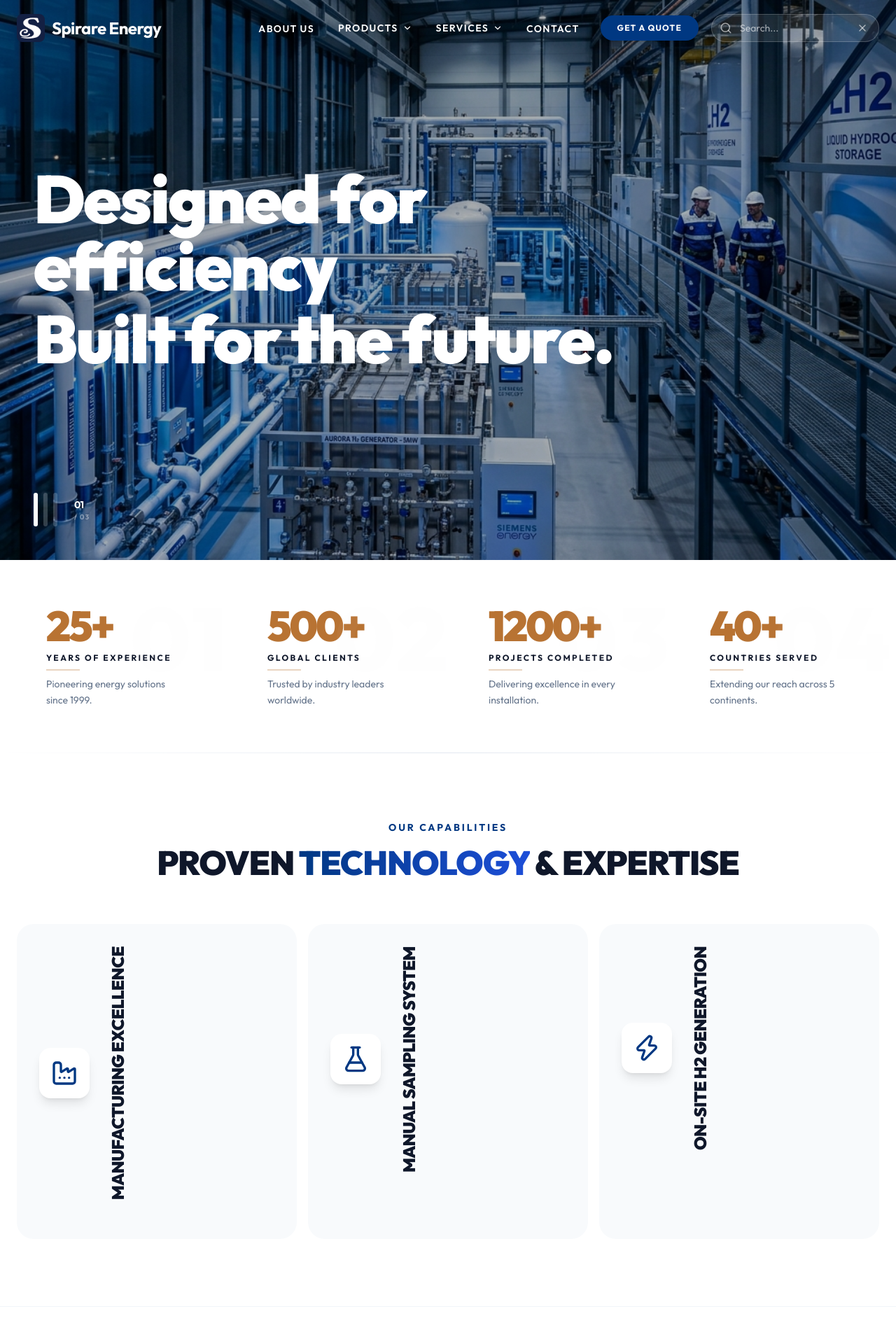
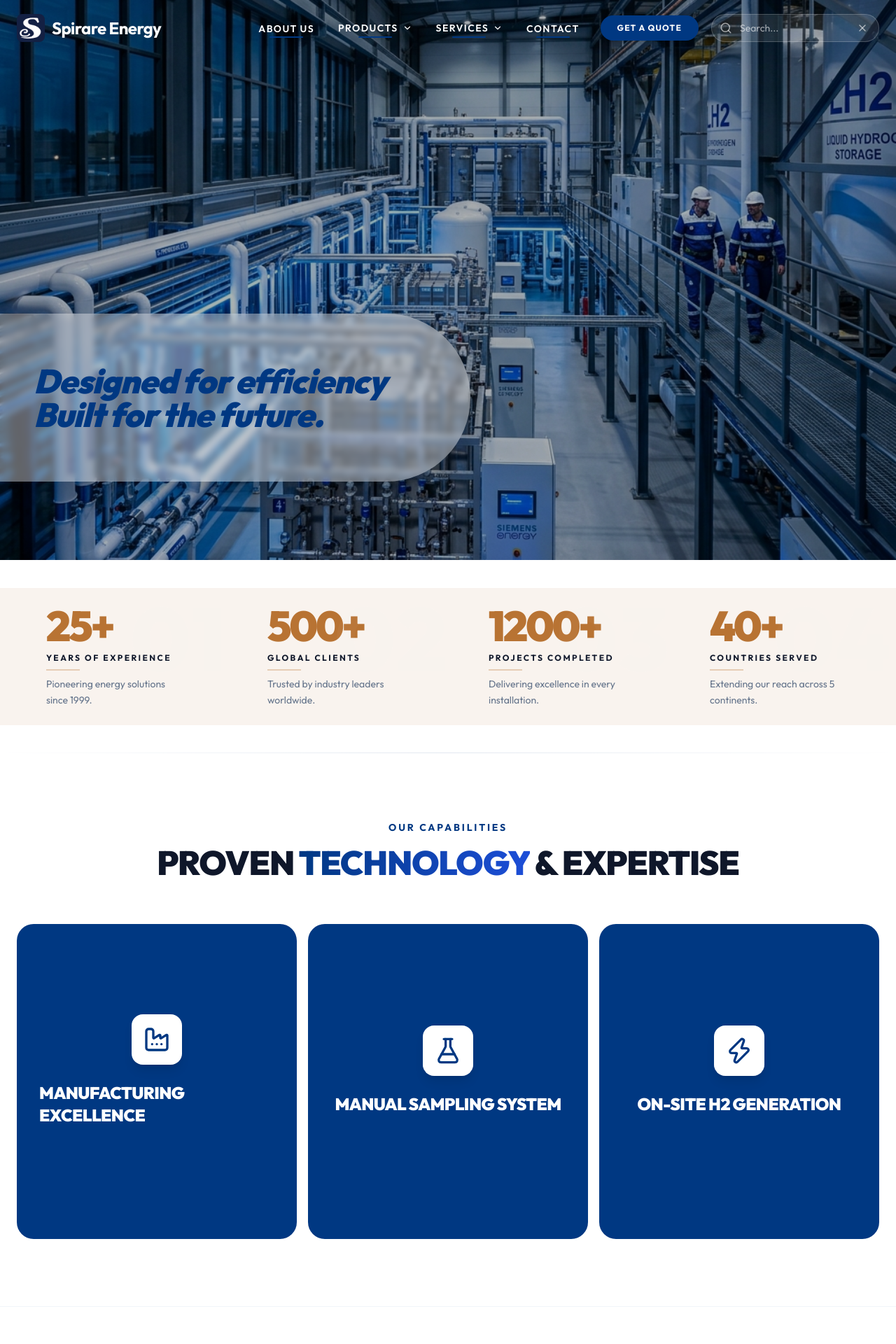
Before and after one commit to vikassingh6264/spirare, a React (Vite) app: page / in a window 1280 px wide. Shown: the top 1920 px of the page at 70% size. Built offline with nearby package versions, Linux system fonts and the light colour scheme.

Commit message:
UI hover changes

```diff
--- a/src/components/ExcellenceSection.tsx
+++ b/src/components/ExcellenceSection.tsx
@@ -7,7 +7,7 @@ const CATEGORIES = [
     id: 'manufacturing',
     title: 'MANUFACTURING EXCELLENCE',
     icon: <Factory size={40} />,
-    color: 'from-brand-blue to-blue-900',
+    color: 'from-[#B87333] to-[#B87333]',
     points: [
       'Precision driven manufacturing with disciplined process control',
       'Controlled fabrication using approved materials and qualified procedures',
@@ -21,7 +21,7 @@ const CATEGORIES = [
     id: 'sampling',
     title: 'MANUAL SAMPLING SYSTEM',
     icon: <FlaskConical size={40} />,
-    color: 'from-brand-blue to-blue-900',
+    color: 'from-[#B87333] to-[#B87333]',
     points: [
       'Sampling Is Our DNA: accuracy drives our engineering decisions',
       'Delivering truly representative samples from process tap to laboratory',
@@ -34,7 +34,7 @@ const CATEGORIES = [
     id: 'hydrogen',
     title: 'ON-SITE H2 GENERATION',
     icon: <Zap size={40} />,
-    color: 'from-brand-blue to-blue-900',
+    color: 'from-[#B87333] to-[#B87333]',
     points: [
       'Variable capacity hydrogen plants (Alkaline, PEM, and SOEC)',
       'Complete ecosystem: purification, compression, storage, and dispensers',
@@ -58,7 +58,6 @@ const ExcellenceSection = () => {
             viewport={{ once: true }}
             className="flex items-center justify-center gap-4 mb-4"
           >
-            {/* <div className="h-px w-12 bg-brand-blue" /> */}
             <span className="text-brand-blue font-bold tracking-[0.2em] uppercase text-sm">
               Our Capabilities
             </span>
@@ -76,26 +75,20 @@ const ExcellenceSection = () => {
               onMouseLeave={() => setHoveredId(null)}
               className={`relative overflow-hidden transition-all duration-700 ease-in-out cursor-pointer group rounded-3xl ${hoveredId === category.id
                 ? 'flex-[4] h-[400px] shadow-2xl'
-                : 'flex-1 h-[450px] bg-slate-50'
+                : 'flex-1 h-[450px] bg-brand-blue'
                 }`}
             >
-              {/* Background with Gradient */}
               <div className={`absolute inset-0 bg-gradient-to-br transition-opacity duration-700 ${category.color} ${hoveredId === category.id ? 'opacity-100' : 'opacity-0'
                 }`} />
-
-              {/* Content Wrapper */}
-              <div className="relative h-full p-8 flex flex-col">
-                <div className="flex flex-col lg:flex-row lg:items-center gap-6 mb-8">
-                  <div className={`p-4 rounded-2xl transition-all duration-500 ${hoveredId === category.id ? 'bg-white/20 text-white rotate-0' : 'bg-white text-brand-blue shadow-lg group-hover:rotate-0'
-                    }`}>
+              <div className="relative h-full p-8 flex flex-col items-center justify-center">
+                <div className="flex flex-col items-center justify-center gap-6 mb-8">
+                  <div className={`p-4 w-fit rounded-2xl transition-all duration-500 ${hoveredId === category.id ? 'bg-white/20 text-white' : 'bg-white text-brand-blue shadow-lg'}`}>
                     {category.icon}
                   </div>
-                  <h3 className={`text-xl lg:text-2xl font-black tracking-tight transition-colors duration-500 ${hoveredId === category.id ? 'text-white' : 'text-brand-navy'
-                    } ${hoveredId !== category.id && 'lg:[writing-mode:vertical-rl] lg:rotate-180'}`}>
+                  <h3 className={`text-xl lg:text-2xl font-black tracking-tight transition-colors duration-500 ${hoveredId === category.id ? 'text-white' : 'text-white'}`}>
                     {category.title}
                   </h3>
                 </div>
-
                 <AnimatePresence>
                   {hoveredId === category.id && (
                     <motion.div
--- a/src/components/Hero.tsx
+++ b/src/components/Hero.tsx
@@ -83,8 +83,7 @@ const Hero = () => {
           </motion.div>
         </AnimatePresence>
       </div>
-      <div className="relative z-20 w-full max-w-8xl mx-auto px-6 md:px-12">
-        <div className="max-w-4xl">
+      <div className="absolute bottom-28 left-0 z-20 w-[90%] max-w-2xl rounded-r-full h-[240px] bg-[#F5F5F5]/40 backdrop-blur-sm p-8 md:p-12 shadow-2xl flex flex-col justify-center">
         <AnimatePresence mode="wait">
           <motion.div
             key={page}
@@ -94,9 +93,9 @@ const Hero = () => {
             variants={textVariants}
             transition={{ duration: 0.5, ease: "easeOut" }}
           >
-              <h1 className="text-5xl sm:text-7xl md:text-8xl font-black tracking-tight text-white mb-8 leading-[0.9]">
+            <h1 className="text-4xl md:text-5xl font-black tracking-tight text-brand-navy leading-[1.1] italic">
               {SLIDES[currentSlide].title.split('. ').map((part, i) => (
-                  <span key={i} className="block mb-2">
+                <span key={i} className="block text-brand-blue">
                   {part}
                 </span>
               ))}
@@ -104,32 +103,6 @@ const Hero = () => {
           </motion.div>
         </AnimatePresence>
       </div>
-      </div>
-      <div className="absolute bottom-12 left-6 md:left-12 z-30 flex items-center gap-6">
-        <div className="flex gap-2">
-          {SLIDES.map((_, index) => (
-            <button
-              key={index}
-              onClick={() => {
-                const direction = index > currentSlide ? 1 : -1;
-                setPage([index, direction]);
-              }}
-              className="group relative h-12 w-1.5 bg-white/20 overflow-hidden rounded-full"
-            >
-              <motion.div
-                className="absolute top-0 left-0 w-full bg-white"
-                initial={false}
-                animate={{ height: index === currentSlide ? '100%' : '0%' }}
-                transition={{ duration: 0.5 }}
-              />
-            </button>
-          ))}
-        </div>
-        <div className="flex flex-col">
-          <span className="text-white text-sm font-bold tracking-tighter">0{currentSlide + 1}</span>
-          <span className="text-white/40 text-[10px] font-bold tracking-widest uppercase">/ 0{SLIDES.length}</span>
-        </div>
-      </div>
     </section>
   );
 };
--- a/src/components/Navbar.tsx
+++ b/src/components/Navbar.tsx
@@ -90,12 +90,12 @@ const Navbar = () => {
             >
               <Link
                 to={link.href}
-                className={`relative text-sm font-semibold tracking-widest uppercase px-4 py-2 rounded-lg transition-all duration-300 group ${isActive(link.href) ? 'text-brand-blue' : (isScrolled ? 'text-brand-navy hover:text-brand-blue' : 'text-white hover:text-brand-blue')
+                className={`relative text-sm font-semibold tracking-widest uppercase px-4 py-2 rounded-lg transition-all duration-300 group ${isActive(link.href) ? 'text-brand-blue' : (isScrolled ? 'text-brand-navy' : 'text-white')
                   }`}
               >
                 {link.name}
                 <span
-                  className={`absolute bottom-1 left-1/2 -translate-x-1/2 h-0.5 bg-brand-blue rounded-full transition-all duration-300 ${isActive(link.href) ? 'w-12' : 'w-0 group-hover:w-12'
+                  className={`absolute bottom-1 left-1/2 -translate-x-1/2 h-0.5 bg-brand-blue rounded-full transition-all duration-300 ${isActive(link.href) ? 'w-12' : 'w-12 group-hover:w-12'
                     }`}
                 />
               </Link>
@@ -110,7 +110,7 @@ const Navbar = () => {
             onMouseLeave={handleMouseLeave}
           >
             <div
-              className={`relative text-sm font-semibold tracking-widest uppercase px-4 py-2 rounded-lg transition-all duration-300 flex items-center gap-1.5 group ${isActive('/products') ? 'text-brand-blue' : (isScrolled ? 'text-brand-navy hover:text-brand-blue' : 'text-white hover:text-brand-blue')
+              className={`relative text-sm font-semibold tracking-widest uppercase px-4 py-2 rounded-lg transition-all duration-300 flex items-center gap-1.5 group ${isActive('/products') ? 'text-brand-blue' : (isScrolled ? 'text-brand-navy' : 'text-white')
                 }`}
             >
               Products
@@ -119,7 +119,7 @@ const Navbar = () => {
                 className={`transition-transform duration-300 ${activeDropdown === 'products' ? 'rotate-180' : ''}`}
               />
               <span
-                className={`absolute bottom-1 left-1/2 -translate-x-1/2 h-0.5 bg-brand-blue rounded-full transition-all duration-300 ${isActive('/products') || activeDropdown === 'products' ? 'w-12' : 'w-0 group-hover:w-12'
+                className={`absolute bottom-1 left-1/2 -translate-x-1/2 h-0.5 bg-brand-blue rounded-full transition-all duration-300 ${isActive('/products') || activeDropdown === 'products' ? 'w-12' : 'w-12 group-hover:w-12'
                   }`}
               />
             </div>
@@ -167,7 +167,7 @@ const Navbar = () => {
             onMouseLeave={handleMouseLeave}
           >
             <div
-              className={`relative text-sm font-semibold tracking-widest uppercase px-4 py-2 rounded-lg transition-all duration-300 flex items-center gap-1.5 group ${isActive('/services') ? 'text-brand-blue' : (isScrolled ? 'text-brand-navy hover:text-brand-blue' : 'text-white hover:text-brand-blue')
+              className={`relative text-sm font-semibold tracking-widest uppercase px-4 py-2 rounded-lg transition-all duration-300 flex items-center gap-1.5 group ${isActive('/services') ? 'text-brand-blue' : (isScrolled ? 'text-brand-navy' : 'text-white')
                 }`}
             >
               Services
@@ -176,7 +176,7 @@ const Navbar = () => {
                 className={`transition-transform duration-300 ${activeDropdown === 'services' ? 'rotate-180' : ''}`}
               />
               <span
-                className={`absolute bottom-1 left-1/2 -translate-x-1/2 h-0.5 bg-brand-blue rounded-full transition-all duration-300 ${isActive('/services') || activeDropdown === 'services' ? 'w-12' : 'w-0 group-hover:w-12'
+                className={`absolute bottom-1 left-1/2 -translate-x-1/2 h-0.5 bg-brand-blue rounded-full transition-all duration-300 ${isActive('/services') || activeDropdown === 'services' ? 'w-12' : 'w-12 group-hover:w-12'
                   }`}
               />
             </div>
@@ -225,12 +225,12 @@ const Navbar = () => {
           >
             <Link
               to="/contact"
-              className={`relative text-sm font-semibold tracking-widest uppercase px-4 py-2 rounded-lg transition-all duration-300 group ${isActive('/contact') ? 'text-brand-blue' : (isScrolled ? 'text-brand-navy hover:text-brand-blue' : 'text-white hover:text-brand-blue')
+              className={`relative text-sm font-semibold tracking-widest uppercase px-4 py-2 rounded-lg transition-all duration-300 group ${isActive('/contact') ? 'text-brand-blue' : (isScrolled ? 'text-brand-navy' : 'text-white')
                 }`}
             >
               Contact
               <span
-                className={`absolute bottom-1 left-1/2 -translate-x-1/2 h-0.5 bg-brand-blue rounded-full transition-all duration-300 ${isActive('/contact') ? 'w-12' : 'w-0 group-hover:w-12'
+                className={`absolute bottom-1 left-1/2 -translate-x-1/2 h-0.5 bg-brand-blue rounded-full transition-all duration-300 ${isActive('/contact') ? 'w-12' : 'w-12 group-hover:w-12'
                   }`}
               />
             </Link>
--- a/src/components/StatsSection.tsx
+++ b/src/components/StatsSection.tsx
@@ -25,8 +25,8 @@ const STATS = [
 
 const StatsSection = () => {
   return (
-    <section className="relative py-16 bg-white overflow-hidden">
-      <div className="container mx-auto px-6">
+    <section className="relative py-10 bg-white overflow-hidden">
+      <div className="container mx-auto p-6 bg-[#B8733315]">
         <div className="grid grid-cols-1 md:grid-cols-2 lg:grid-cols-4 gap-12 lg:gap-8">
           {STATS.map((stat, index) => (
             <motion.div
--- a/src/pages/Home.tsx
+++ b/src/pages/Home.tsx
@@ -11,7 +11,6 @@ const Home = () => {
       <StatsSection />
       <ExcellenceSection />
       <OurClients />
-
     </>
   );
 };
```
Lines whose indentation alone changed are shown as unchanged.
